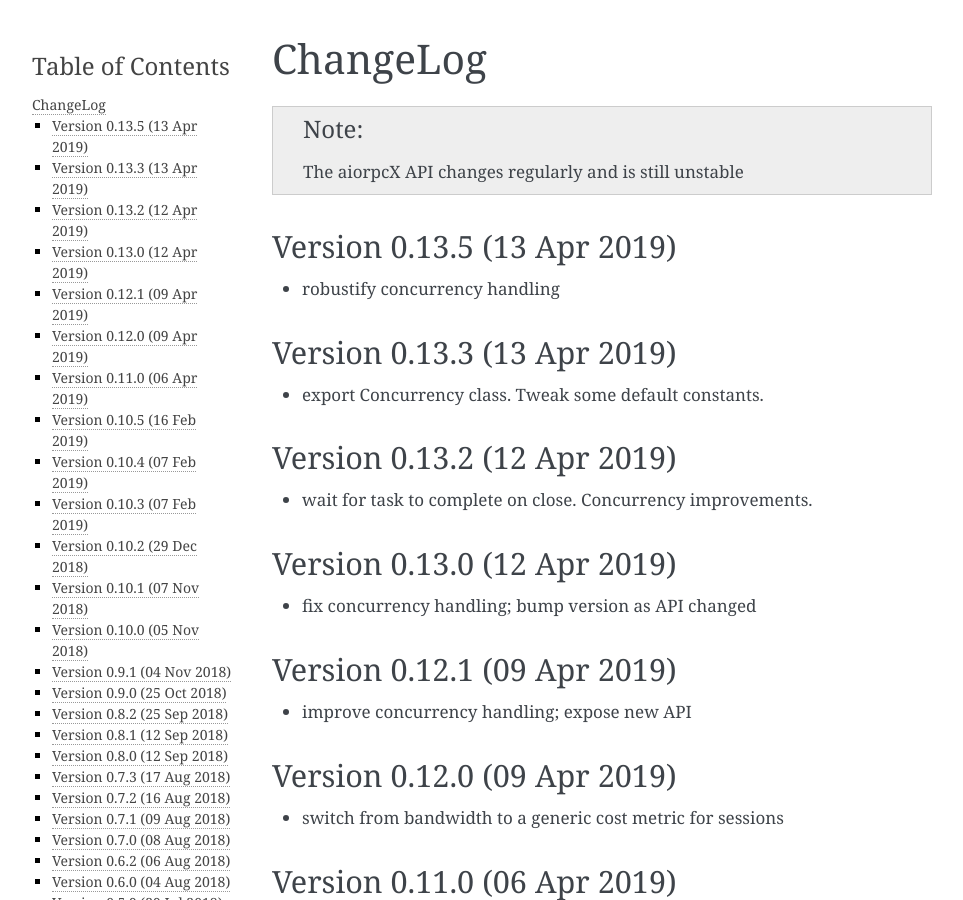
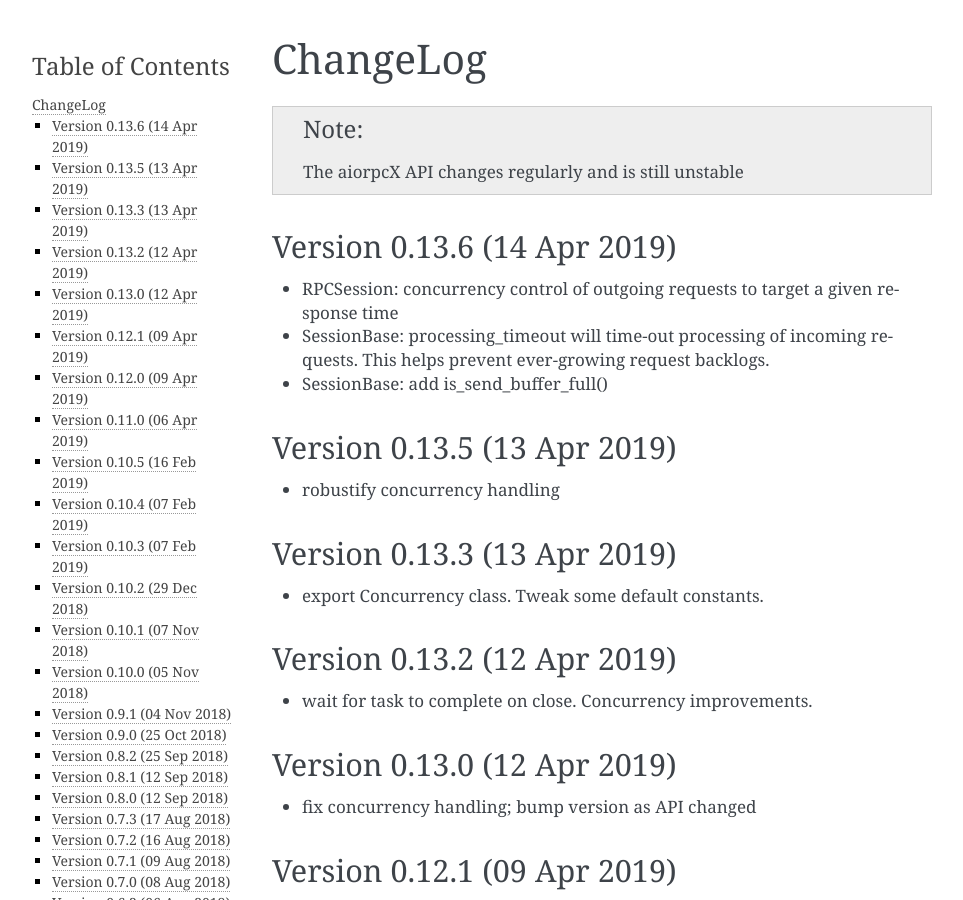
Before and after one commit to kyuupichan/aiorpcX, a Sphinx documentation site: the page built from docs/changelog.rst, in a window 1280 px wide and 900 px high. Shown: the whole window, without its empty margins (148-1111 px from the left). Built offline with Sphinx 7.4.7, drawn with Linux system fonts in a browser that asks for light colours.

Commit message:
Prepare 0.13.6

```diff
--- a/aiorpcx/__init__.py
+++ b/aiorpcx/__init__.py
@@ -6,7 +6,7 @@ from .session import *
 from .util import *
 
 
-_version_str = '0.13.5'
+_version_str = '0.13.6'
 _version = tuple(int(part) for part in _version_str.split('.'))
 
 
--- a/docs/changelog.rst
+++ b/docs/changelog.rst
@@ -3,6 +3,14 @@ ChangeLog
 
 .. note:: The aiorpcX API changes regularly and is still unstable
 
+
+Version 0.13.6 (14 Apr 2019)
+----------------------------
+
+* RPCSession: concurrency control of outgoing requests to target a given response time
+* SessionBase: processing_timeout will time-out processing of incoming requests.   This
+  helps prevent ever-growing request backlogs.
+* SessionBase: add is_send_buffer_full()
 
 Version 0.13.5 (13 Apr 2019)
 ----------------------------
```
